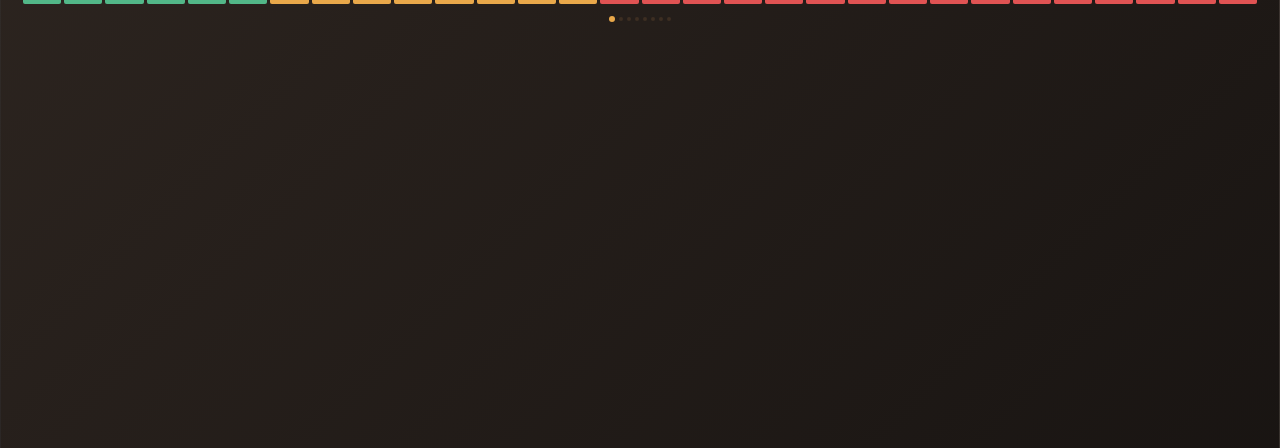
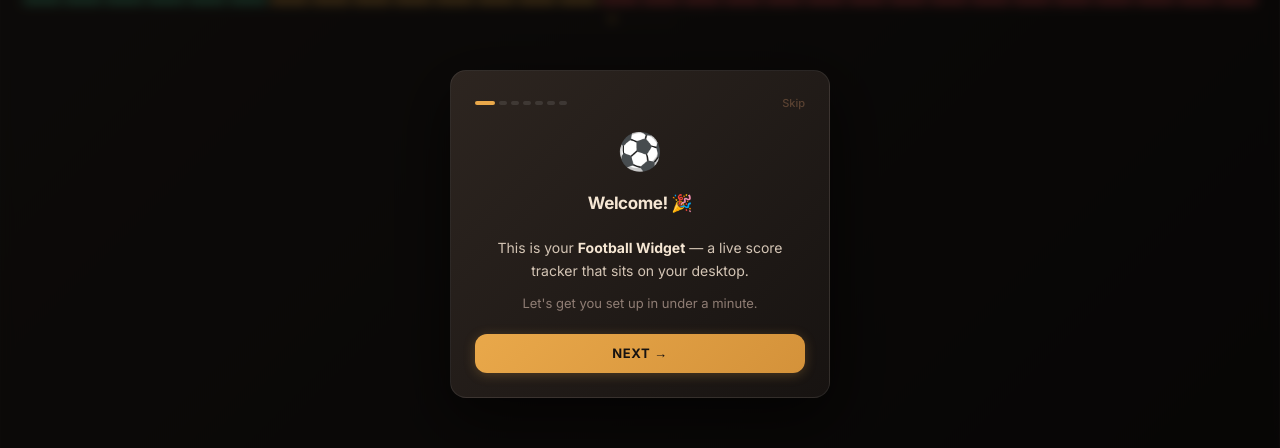
Before and after one commit to jadog128/Football-widget, a React (Vite) app: page / in a window 1280 px wide. Shown: the part 166-614 px from the top of the page. Built offline with nearby package versions, Linux system fonts and the light colour scheme; no server answers.

Commit message:
Add interactive first-run setup wizard with 7-step guide

```diff
--- a/src/App.jsx
+++ b/src/App.jsx
@@ -8,6 +8,7 @@ import WidgetCompact from "./components/WidgetCompact";
 import WidgetMini from "./components/WidgetMini";
 import MatchPanel from "./components/MatchPanel";
 import WidgetAiChatbox from "./components/WidgetAiChatbox";
+import SetupWizard from "./components/SetupWizard";
 // ToastNotification removed — toasts now appear in the floating notification window
 
 export default function App() {
@@ -30,6 +31,19 @@ export default function App() {
   const [menuPos, setMenuPos] = useState(null);
   const [deepseekOpen, setDeepseekOpen] = useState(false);
   const [creditsOpen, setCreditsOpen] = useState(false);
+  const [showSetup, setShowSetup] = useState(false);
+
+  // First-run setup wizard check
+  useEffect(() => {
+    if (customTheme && !customTheme.setupComplete) {
+      setShowSetup(true);
+    }
+  }, [customTheme]);
+
+  const handleSetupComplete = useCallback(() => {
+    setShowSetup(false);
+    setCustomTheme({ setupComplete: true });
+  }, [setCustomTheme]);
 
   // Background update checker
   useEffect(() => {
@@ -181,6 +195,8 @@ export default function App() {
       style={cardStyle}
       onContextMenu={handleContextMenu}
     >
+      {showSetup && <SetupWizard onComplete={handleSetupComplete} />}
+
       {viewMode === "wide" && <WidgetWide />}
       {viewMode === "compact" && <WidgetCompact />}
       {viewMode === "mini" && <WidgetMini />}
--- /dev/null
+++ b/src/components/SetupWizard.jsx
@@ -0,0 +1,234 @@
+import React, { useState } from "react";
+import { useWidgetStore } from "../store/widgetStore";
+
+const STEPS = [
+  {
+    title: "Welcome! 🎉",
+    icon: "⚽",
+    content: (
+      <div className="flex flex-col items-center text-center gap-3">
+        <p className="text-[14px] leading-relaxed" style={{ color: "#D4C5B5" }}>
+          This is your <strong style={{ color: "#F5E6D3" }}>Football Widget</strong> —
+          a live score tracker that sits on your desktop.
+        </p>
+        <p className="text-[13px]" style={{ color: "#8F7D74" }}>
+          Let's get you set up in under a minute.
+        </p>
+      </div>
+    ),
+  },
+  {
+    title: "Right-Click Menu",
+    icon: "🖱️",
+    content: (
+      <div className="flex flex-col items-center text-center gap-3">
+        <p className="text-[14px]" style={{ color: "#D4C5B5" }}>
+          Right-click anywhere on the widget to open the menu.
+        </p>
+        <div
+          className="w-full rounded-xl border p-3 text-left text-[12px] leading-relaxed"
+          style={{
+            background: "rgba(0,0,0,0.2)",
+            borderColor: "rgba(255,255,255,0.06)",
+            color: "#A0886B",
+          }}
+        >
+          <span style={{ color: "#E9A84A" }}>📌 Pin</span> — locks widget in place<br />
+          <span style={{ color: "#E9A84A" }}>⚙ Settings</span> — customiser window<br />
+          <span style={{ color: "#52B788" }}>🔵 Open DeepSeek</span> — API status<br />
+          <span style={{ color: "#E9A84A" }}>💰 Open Credits</span> — token tracker
+        </div>
+      </div>
+    ),
+  },
+  {
+    title: "Three Sizes",
+    icon: "📐",
+    content: (
+      <div className="flex flex-col items-center text-center gap-3">
+        <p className="text-[14px]" style={{ color: "#D4C5B5" }}>
+          Double-click the widget to cycle through sizes:
+        </p>
+        <div
+          className="grid grid-cols-3 gap-2 w-full text-center text-[11px]"
+          style={{ color: "#8F7D74" }}
+        >
+          <div className="rounded-xl border p-2" style={{ background: "rgba(0,0,0,0.2)", borderColor: "rgba(255,255,255,0.06)" }}>
+            <div className="text-lg mb-1">🟦</div>
+            <strong style={{ color: "#F5E6D3" }}>Wide</strong><br />490×185
+          </div>
+          <div className="rounded-xl border p-2" style={{ background: "rgba(0,0,0,0.2)", borderColor: "rgba(255,255,255,0.06)" }}>
+            <div className="text-lg mb-1">🟧</div>
+            <strong style={{ color: "#F5E6D3" }}>Compact</strong><br />210×220
+          </div>
+          <div className="rounded-xl border p-2" style={{ background: "rgba(0,0,0,0.2)", borderColor: "rgba(255,255,255,0.06)" }}>
+            <div className="text-lg mb-1">🟨</div>
+            <strong style={{ color: "#F5E6D3" }}>Mini</strong><br />90×95
+          </div>
+        </div>
+      </div>
+    ),
+  },
+  {
+    title: "Live Scores & AI",
+    icon: "🤖",
+    content: (
+      <div className="flex flex-col items-center text-center gap-3">
+        <p className="text-[14px]" style={{ color: "#D4C5B5" }}>
+          Matches update automatically from ESPN. Click the panel button to see upcoming games and stats.
+        </p>
+        <p className="text-[13px]" style={{ color: "#8F7D74" }}>
+          Want match analysis? Open the chat panel and ask the AI about any game — just add your Gemini or OpenRouter key in Settings.
+        </p>
+      </div>
+    ),
+  },
+  {
+    title: "Notifications & Sounds",
+    icon: "🔔",
+    content: (
+      <div className="flex flex-col items-center text-center gap-3">
+        <p className="text-[14px]" style={{ color: "#D4C5B5" }}>
+          Goals, kickoffs, and full-time pop up as floating toasts with mascot animations and sounds.
+        </p>
+        <p className="text-[13px]" style={{ color: "#8F7D74" }}>
+          Adjust volume or disable sounds in Settings → Sound Enabled.
+        </p>
+      </div>
+    ),
+  },
+  {
+    title: "Customise Everything",
+    icon: "🎨",
+    content: (
+      <div className="flex flex-col items-center text-center gap-3">
+        <p className="text-[14px]" style={{ color: "#D4C5B5" }}>
+          Open <strong style={{ color: "#E9A84A" }}>⚙ Settings</strong> to:
+        </p>
+        <div
+          className="w-full rounded-xl border p-3 text-left text-[12px] leading-relaxed"
+          style={{
+            background: "rgba(0,0,0,0.2)",
+            borderColor: "rgba(255,255,255,0.06)",
+            color: "#A0886B",
+          }}
+        >
+          🎨 Change colours & gradients<br />
+          🖌️ Draw your own pixel mascot<br />
+          🎮 Play the mini-game<br />
+          🏆 Pick favourite teams<br />
+          🔑 Add API keys for AI & DeepSeek
+        </div>
+      </div>
+    ),
+  },
+  {
+    title: "You're All Set! 🚀",
+    icon: "✅",
+    content: (
+      <div className="flex flex-col items-center text-center gap-3">
+        <p className="text-[14px]" style={{ color: "#D4C5B5" }}>
+          That's it! Start by right-clicking the widget to explore.
+        </p>
+        <p className="text-[13px]" style={{ color: "#8F7D74" }}>
+          If you ever get stuck, right-click → ⚙ Settings has everything you need.
+        </p>
+        <div
+          className="mt-2 px-4 py-2 rounded-lg text-[11px]"
+          style={{ background: "rgba(82, 183, 136, 0.15)", color: "#52B788" }}
+        >
+          Have fun! ⚽🐋
+        </div>
+      </div>
+    ),
+  },
+];
+
+export default function SetupWizard({ onComplete }) {
+  const [step, setStep] = useState(0);
+  const current = STEPS[step];
+  const isLast = step === STEPS.length - 1;
+
+  const handleNext = () => {
+    if (isLast) {
+      onComplete();
+    } else {
+      setStep((s) => s + 1);
+    }
+  };
+
+  const handleSkip = () => {
+    onComplete();
+  };
+
+  return (
+    <div
+      className="fixed inset-0 z-[99999] flex items-center justify-center"
+      style={{
+        background: "rgba(0,0,0,0.7)",
+        backdropFilter: "blur(6px)",
+      }}
+    >
+      <div
+        className="rounded-2xl border p-6 w-full mx-4 flex flex-col gap-5"
+        style={{
+          maxWidth: 380,
+          background: "linear-gradient(135deg, #2D2520 0%, #171311 100%)",
+          borderColor: "rgba(255,255,255,0.08)",
+          boxShadow: "0 20px 60px rgba(0,0,0,0.6)",
+          fontFamily: "Inter, sans-serif",
+        }}
+      >
+        {/* Step counter */}
+        <div className="flex items-center justify-between">
+          <div className="flex gap-1">
+            {STEPS.map((_, i) => (
+              <div
+                key={i}
+                className="h-1 rounded-full transition-all duration-300"
+                style={{
+                  width: i === step ? 20 : 8,
+                  background: i <= step ? "#E9A84A" : "rgba(255,255,255,0.1)",
+                }}
+              />
+            ))}
+          </div>
+          <button
+            onClick={handleSkip}
+            className="text-[11px] font-medium cursor-pointer no-drag hover:underline"
+            style={{ color: "#5A4232" }}
+          >
+            Skip
+          </button>
+        </div>
+
+        {/* Icon */}
+        <div className="text-4xl text-center">{current.icon}</div>
+
+        {/* Title */}
+        <h2
+          className="text-[17px] font-bold text-center tracking-tight"
+          style={{ color: "#F5E6D3" }}
+        >
+          {current.title}
+        </h2>
+
+        {/* Content */}
+        {current.content}
+
+        {/* Next / Done button */}
+        <button
+          onClick={handleNext}
+          className="w-full py-2.5 rounded-xl font-bold text-[13px] uppercase tracking-wider cursor-pointer no-drag transition-all active:scale-95 hover:brightness-110"
+          style={{
+            background: "linear-gradient(135deg, #E9A84A 0%, #D4923A 100%)",
+            color: "#171311",
+            boxShadow: "0 2px 12px rgba(233, 168, 74, 0.25)",
+          }}
+        >
+          {isLast ? "✨ Get Started" : "Next →"}
+        </button>
+      </div>
+    </div>
+  );
+}
--- a/src/store/widgetStore.js
+++ b/src/store/widgetStore.js
@@ -334,6 +334,9 @@ export const useWidgetStore = create((set, get) => ({
     weatherCity: "London",
     weatherCoords: { lat: 51.5074, lon: -0.1278 },
 
+    // Setup wizard
+    setupComplete: false,
+
     // DeepSeek Status Widget
     deepseekWidgetEnabled: false,
     deepseekApiKey: "",
```
Also changed, not shown: 1 other file (tests, documents, lock files or other folders).
